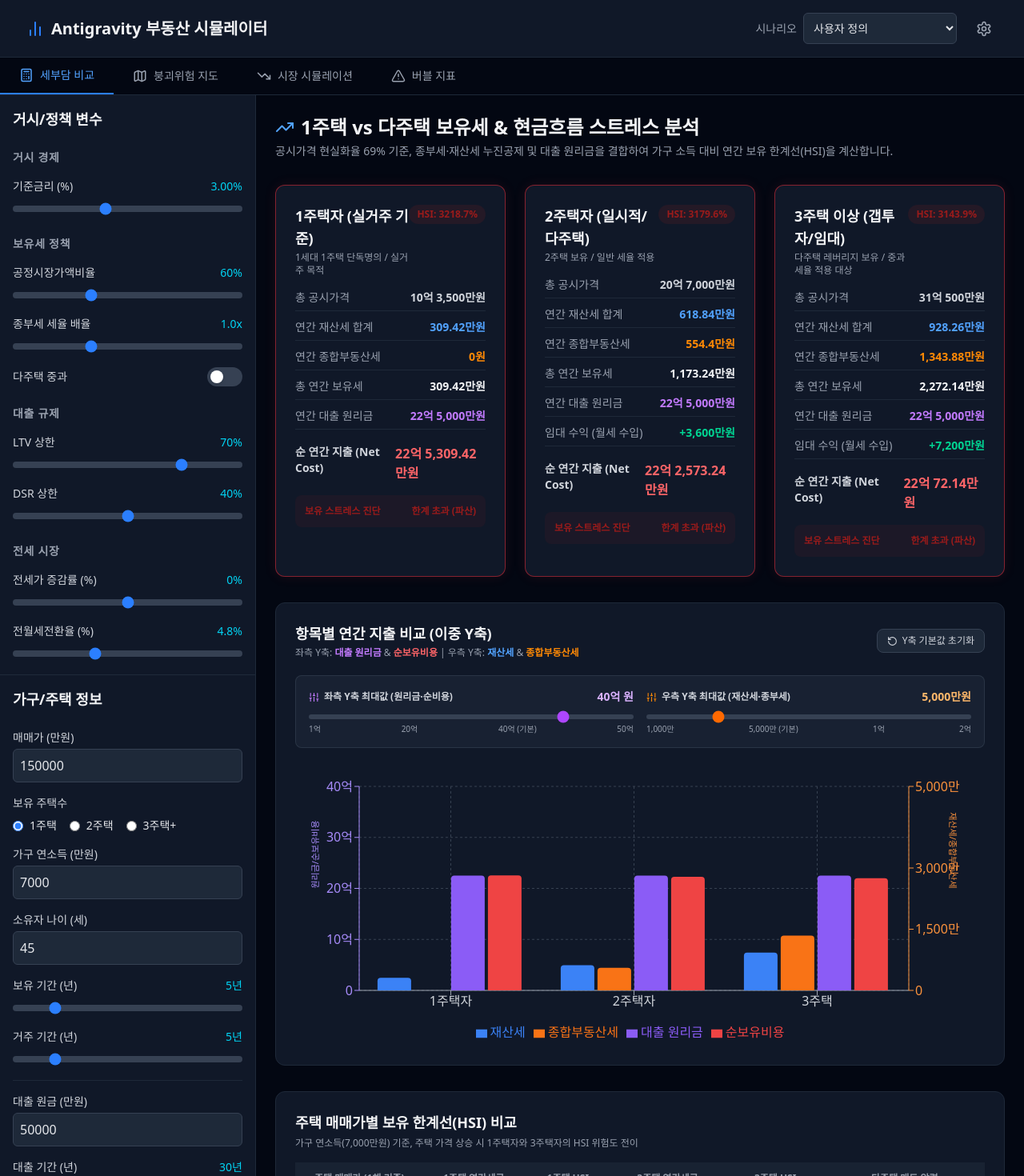
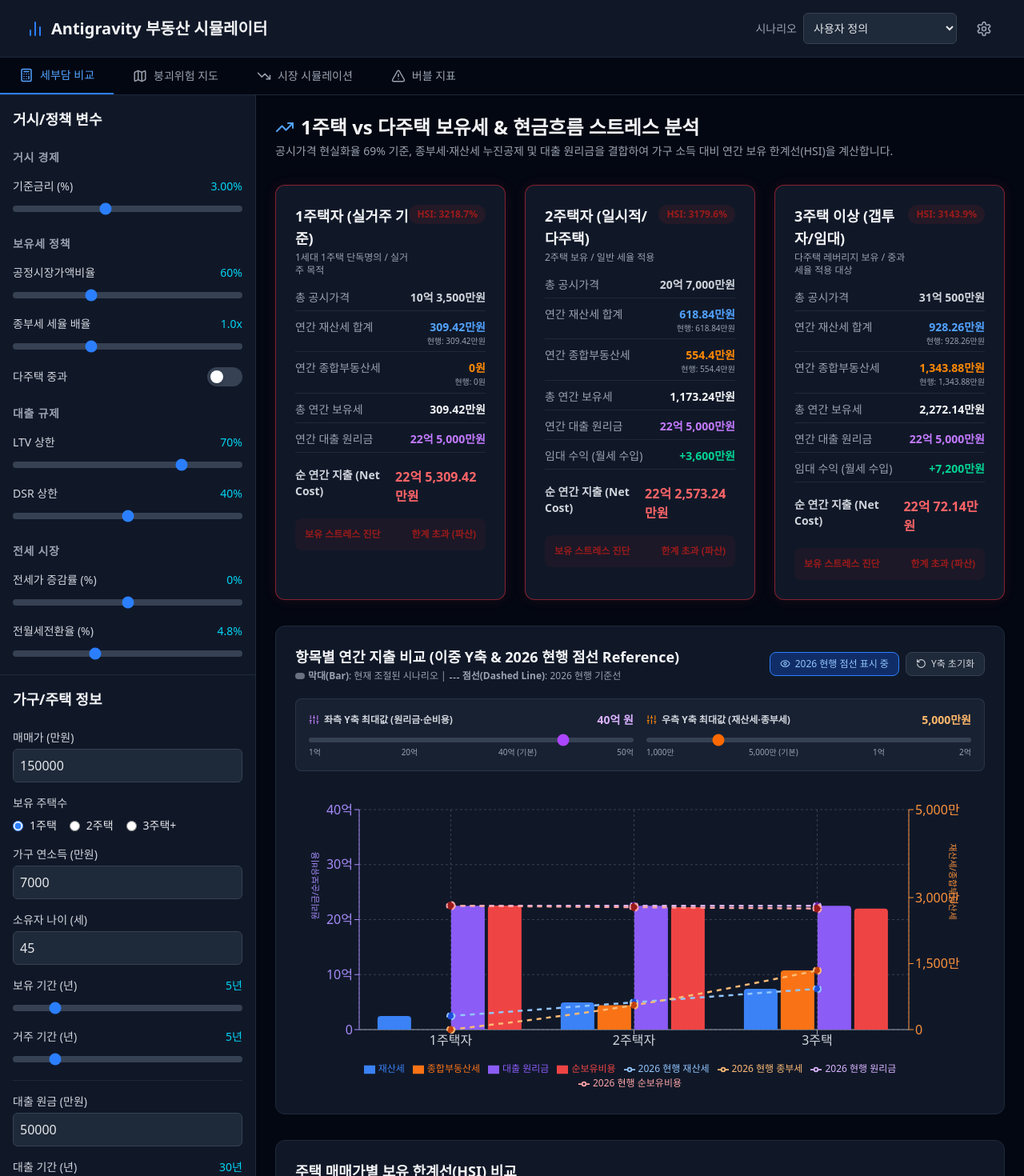
Before and after one commit to eljja/real_estate, a React (Vite) app: page / in a window 1280 px wide. Shown: the top 1470 px of the page at 80% size. Built offline with nearby package versions, Linux system fonts and the light colour scheme.

Commit message:
feat(chart): display 2026 baseline benchmark as dashed reference lines on all metrics

```diff
--- a/src/components/tabs/TaxComparisonTab.tsx
+++ b/src/components/tabs/TaxComparisonTab.tsx
@@ -4,8 +4,18 @@ import { calculateAnnualHoldingTax } from '../../engine/taxEngine';
 import { calculateHSI, calculateMortgagePayment, getHsiLevel } from '../../engine/stressEngine';
 import { formatManWon, formatManWonCompact, formatPercent } from '../../utils/formatters';
 import { getHsiColor, getHsiLabel } from '../../utils/colorScale';
-import { BarChart, Bar, XAxis, YAxis, CartesianGrid, Tooltip, Legend, ResponsiveContainer } from 'recharts';
-import { TrendingUp, AlertTriangle, CheckCircle2, Sliders, RotateCcw } from 'lucide-react';
+import {
+  ComposedChart,
+  Bar,
+  Line,
+  XAxis,
+  YAxis,
+  CartesianGrid,
+  Tooltip,
+  Legend,
+  ResponsiveContainer
+} from 'recharts';
+import { TrendingUp, AlertTriangle, CheckCircle2, Sliders, RotateCcw, Eye } from 'lucide-react';
 
 export default function TaxComparisonTab() {
   const { params } = useSimStore();
@@ -15,6 +25,16 @@ export default function TaxComparisonTab() {
   // 우측 Y축 기본값: 5천만원 (5,000만원)
   const [leftYMax, setLeftYMax] = useState<number>(400000);
   const [rightYMax, setRightYMax] = useState<number>(5000);
+  const [show2026Baseline, setShow2026Baseline] = useState<boolean>(true);
+
+  // 2026 현행 기준 상수 파라미터
+  const BASELINE_2026 = useMemo(() => ({
+    fairValueRatio: 0.60,
+    cptMultiplier: 1.0,
+    multiHomeSurcharge: false,
+    baseRate: 3.0,
+    conversionRate: 4.8
+  }), []);
 
   const comparisonData = useMemo(() => {
     const scenarios = [
@@ -27,6 +47,7 @@ export default function TaxComparisonTab() {
       const officialPrice = params.propertyPrice * 0.69;
       const totalOfficialPrices = officialPrice * sc.homes;
 
+      // 1. 현재 사용자가 조절한 파라미터 기준 계산
       const holdingTax = calculateAnnualHoldingTax(
         officialPrice,
         totalOfficialPrices,
@@ -41,11 +62,27 @@ export default function TaxComparisonTab() {
       );
 
       const annualMortgage = calculateMortgagePayment(params.mortgagePrincipal, params.baseRate + 1.5, params.mortgageYears);
-      // 다주택자의 경우 1채당 예상 월세 수입 (전월세전환율 반영)
       const rentalIncomePerExtraHome = (params.propertyPrice * 0.5 * (params.conversionRate / 100));
       const rentalIncome = sc.homes > 1 ? Math.round(rentalIncomePerExtraHome * (sc.homes - 1)) : 0;
+      const hsiResult = calculateHSI(holdingTax.totalAnnual, annualMortgage, rentalIncome, params.annualIncome);
 
-      const hsiResult = calculateHSI(holdingTax.totalAnnual, annualMortgage, rentalIncome, params.annualIncome);
+      // 2. [2026 현행 기준] Benchmark 계산
+      const baseHoldingTax = calculateAnnualHoldingTax(
+        officialPrice,
+        totalOfficialPrices,
+        sc.homes,
+        params.ownerAge,
+        params.holdingYears,
+        {
+          fairValueRatio: BASELINE_2026.fairValueRatio,
+          cptMultiplier: BASELINE_2026.cptMultiplier,
+          multiHomeSurcharge: BASELINE_2026.multiHomeSurcharge
+        }
+      );
+      const baseAnnualMortgage = calculateMortgagePayment(params.mortgagePrincipal, BASELINE_2026.baseRate + 1.5, params.mortgageYears);
+      const baseRentalIncomePerExtra = (params.propertyPrice * 0.5 * (BASELINE_2026.conversionRate / 100));
+      const baseRentalIncome = sc.homes > 1 ? Math.round(baseRentalIncomePerExtra * (sc.homes - 1)) : 0;
+      const baseHsiResult = calculateHSI(baseHoldingTax.totalAnnual, baseAnnualMortgage, baseRentalIncome, params.annualIncome);
 
       return {
         ...sc,
@@ -54,17 +91,29 @@ export default function TaxComparisonTab() {
         holdingTax,
         annualMortgage,
         rentalIncome,
-        hsiResult
+        hsiResult,
+        baseHoldingTax,
+        baseAnnualMortgage,
+        baseRentalIncome,
+        baseHsiResult
       };
     });
-  }, [params]);
+  }, [params, BASELINE_2026]);
 
   const chartData = comparisonData.map(d => ({
     name: d.label.split(' ')[0],
+
+    // 현재 시나리오 (실제 막대 그래프)
     '재산세': Math.round(d.holdingTax.propertyTax.totalPropertyTax * d.homes),
     '종합부동산세': Math.round(d.holdingTax.comprehensiveTax.totalComprehensiveTax),
     '대출 원리금': Math.round(d.annualMortgage),
-    '순보유비용': Math.round(Math.max(0, d.hsiResult.totalAnnualCost - d.hsiResult.annualRentalIncome))
+    '순보유비용': Math.round(Math.max(0, d.hsiResult.totalAnnualCost - d.hsiResult.annualRentalIncome)),
+
+    // 2026 현행 기준 (점선 Reference Line)
+    '2026 현행 재산세': Math.round(d.baseHoldingTax.propertyTax.totalPropertyTax * d.homes),
+    '2026 현행 종부세': Math.round(d.baseHoldingTax.comprehensiveTax.totalComprehensiveTax),
+    '2026 현행 원리금': Math.round(d.baseAnnualMortgage),
+    '2026 현행 순보유비용': Math.round(Math.max(0, d.baseHsiResult.totalAnnualCost - d.baseHsiResult.annualRentalIncome))
   }));
 
   const stressPoints = [100000, 150000, 250000, 350000, 500000].map(price => {
@@ -105,6 +154,7 @@ export default function TaxComparisonTab() {
         {comparisonData.map(d => {
           const color = getHsiColor(d.hsiResult.hsi);
           const isDanger = d.hsiResult.hsi >= 0.7;
+          const taxDiff = d.holdingTax.totalAnnual - d.baseHoldingTax.totalAnnual;
 
           return (
             <div
@@ -133,15 +183,28 @@ export default function TaxComparisonTab() {
                 </div>
                 <div className="flex justify-between border-b border-gray-800 pb-1.5">
                   <span className="text-gray-400">연간 재산세 합계</span>
+                  <div className="text-right">
                     <span className="font-semibold text-blue-400">{formatManWon(d.holdingTax.propertyTax.totalPropertyTax * d.homes)}</span>
+                    <div className="text-[10px] text-gray-400">현행: {formatManWon(d.baseHoldingTax.propertyTax.totalPropertyTax * d.homes)}</div>
+                  </div>
                 </div>
                 <div className="flex justify-between border-b border-gray-800 pb-1.5">
                   <span className="text-gray-400">연간 종합부동산세</span>
+                  <div className="text-right">
                     <span className="font-semibold text-orange-400">{formatManWon(d.holdingTax.comprehensiveTax.totalComprehensiveTax)}</span>
+                    <div className="text-[10px] text-gray-400">현행: {formatManWon(d.baseHoldingTax.comprehensiveTax.totalComprehensiveTax)}</div>
+                  </div>
                 </div>
                 <div className="flex justify-between border-b border-gray-800 pb-1.5">
                   <span className="text-gray-400">총 연간 보유세</span>
+                  <div className="text-right">
                     <span className="font-bold text-gray-100">{formatManWon(d.holdingTax.totalAnnual)}</span>
+                    {taxDiff !== 0 && (
+                      <div className={`text-[10px] font-semibold ${taxDiff > 0 ? 'text-red-400' : 'text-emerald-400'}`}>
+                        2026 현행 대비 {taxDiff > 0 ? `+${formatManWon(taxDiff)}` : `-${formatManWon(Math.abs(taxDiff))}`}
+                      </div>
+                    )}
+                  </div>
                 </div>
                 <div className="flex justify-between border-b border-gray-800 pb-1.5">
                   <span className="text-gray-400">연간 대출 원리금</span>
@@ -173,23 +236,39 @@ export default function TaxComparisonTab() {
         })}
       </div>
 
-      {/* 이중 Y축 연간 세부담 & 지출 차트 */}
+      {/* 이중 Y축 연간 세부담 & 지출 차트 (2026 현행 점선 Reference 포함) */}
       <div className="bg-gray-900 p-6 rounded-xl border border-gray-800 space-y-5">
         <div className="flex flex-col sm:flex-row sm:items-center justify-between gap-4">
           <div>
-            <h3 className="text-lg font-bold text-gray-100">항목별 연간 지출 비교 (이중 Y축)</h3>
+            <h3 className="text-lg font-bold text-gray-100 flex items-center gap-2">
+              <span>항목별 연간 지출 비교 (이중 Y축 & 2026 현행 점선 Reference)</span>
+            </h3>
             <p className="text-xs text-gray-400 mt-0.5">
-              좌측 Y축: <span className="text-purple-400 font-semibold">대출 원리금</span> & <span className="text-red-400 font-semibold">순보유비용</span> |
-              우측 Y축: <span className="text-blue-400 font-semibold">재산세</span> & <span className="text-orange-400 font-semibold">종합부동산세</span>
+              <span className="inline-block w-3 h-2 bg-gray-500 rounded-sm mr-1"></span><strong>막대(Bar)</strong>: 현재 조절된 시나리오 |
+              <span className="inline-block w-3 h-0.5 border-t border-dashed border-gray-300 mx-1"></span><strong>점선(Dashed Line)</strong>: 2026 현행 기준선
             </p>
           </div>
+
+          <div className="flex items-center gap-2 self-start sm:self-auto">
+            <button
+              onClick={() => setShow2026Baseline(!show2026Baseline)}
+              className={`flex items-center gap-1.5 px-3 py-1.5 rounded-lg text-xs font-medium border transition-colors ${
+                show2026Baseline
+                  ? 'bg-blue-600/30 border-blue-500 text-blue-300'
+                  : 'bg-gray-800 border-gray-700 text-gray-400 hover:text-gray-200'
+              }`}
+            >
+              <Eye size={13} />
+              2026 현행 점선 {show2026Baseline ? '표시 중' : '숨김'}
+            </button>
             <button
               onClick={handleResetYAxis}
-            className="flex items-center gap-1.5 px-3 py-1.5 rounded-lg bg-gray-800 hover:bg-gray-700 text-xs font-medium text-gray-300 transition-colors self-start sm:self-auto border border-gray-700"
+              className="flex items-center gap-1.5 px-3 py-1.5 rounded-lg bg-gray-800 hover:bg-gray-700 text-xs font-medium text-gray-300 transition-colors border border-gray-700"
             >
               <RotateCcw size={13} />
-            Y축 기본값 초기화
+              Y축 초기화
             </button>
+          </div>
         </div>
 
         {/* Y축 최대값 조절 슬라이더 패널 */}
@@ -248,9 +327,9 @@ export default function TaxComparisonTab() {
         </div>
 
         {/* 차트 영역 */}
-        <div className="h-88 w-full pt-2">
+        <div className="h-96 w-full pt-2">
           <ResponsiveContainer width="100%" height="100%">
-            <BarChart data={chartData} margin={{ top: 20, right: 35, left: 20, bottom: 5 }}>
+            <ComposedChart data={chartData} margin={{ top: 20, right: 35, left: 20, bottom: 5 }}>
               <CartesianGrid strokeDasharray="3 3" stroke="#374151" />
               <XAxis dataKey="name" stroke="#9ca3af" tick={{ fill: '#d1d5db' }} />
 
@@ -275,19 +354,59 @@ export default function TaxComparisonTab() {
               />
 
               <Tooltip
-                contentStyle={{ backgroundColor: '#111827', borderColor: '#374151', color: '#f3f4f6', borderRadius: '8px' }}
+                contentStyle={{ backgroundColor: '#111827', borderColor: '#374151', color: '#f3f4f6', borderRadius: '8px', fontSize: '12px' }}
                 formatter={(val: number, name: string) => [formatManWon(val), name]}
               />
-              <Legend wrapperStyle={{ color: '#d1d5db', paddingTop: '10px' }} />
+              <Legend wrapperStyle={{ color: '#d1d5db', paddingTop: '10px', fontSize: '12px' }} />
 
-              {/* 우측 Y축 바 (세금 항목) */}
+              {/* 1. 현재 시나리오 막대 그래프 (Solid Bars) */}
               <Bar yAxisId="right" dataKey="재산세" fill="#3b82f6" radius={[4, 4, 0, 0]} />
               <Bar yAxisId="right" dataKey="종합부동산세" fill="#f97316" radius={[4, 4, 0, 0]} />
-
-              {/* 좌측 Y축 바 (금융 및 순비용 항목) */}
               <Bar yAxisId="left" dataKey="대출 원리금" fill="#8b5cf6" radius={[4, 4, 0, 0]} />
               <Bar yAxisId="left" dataKey="순보유비용" fill="#ef4444" radius={[4, 4, 0, 0]} />
-            </BarChart>
+
+              {/* 2. [2026 현행] 점선 Reference Lines (Dashed Overlays) */}
+              {show2026Baseline && (
+                <>
+                  <Line
+                    yAxisId="right"
+                    type="monotone"
+                    dataKey="2026 현행 재산세"
+                    stroke="#93c5fd"
+                    strokeDasharray="6 6"
+                    strokeWidth={2.5}
+                    dot={{ r: 4.5, strokeWidth: 2, fill: '#1d4ed8', stroke: '#93c5fd' }}
+                  />
+                  <Line
+                    yAxisId="right"
+                    type="monotone"
+                    dataKey="2026 현행 종부세"
+                    stroke="#fdba74"
+                    strokeDasharray="6 6"
+                    strokeWidth={2.5}
+                    dot={{ r: 4.5, strokeWidth: 2, fill: '#c2410c', stroke: '#fdba74' }}
+                  />
+                  <Line
+                    yAxisId="left"
+                    type="monotone"
+                    dataKey="2026 현행 원리금"
+                    stroke="#d8b4fe"
+                    strokeDasharray="6 6"
+                    strokeWidth={2.5}
+                    dot={{ r: 4.5, strokeWidth: 2, fill: '#6b21a8', stroke: '#d8b4fe' }}
+                  />
+                  <Line
+                    yAxisId="left"
+                    type="monotone"
+                    dataKey="2026 현행 순보유비용"
+                    stroke="#fca5a5"
+                    strokeDasharray="6 6"
+                    strokeWidth={2.5}
+                    dot={{ r: 5, strokeWidth: 2, fill: '#991b1b', stroke: '#fca5a5' }}
+                  />
+                </>
+              )}
+            </ComposedChart>
           </ResponsiveContainer>
         </div>
       </div>
```
Lines whose indentation alone changed are shown as unchanged.
